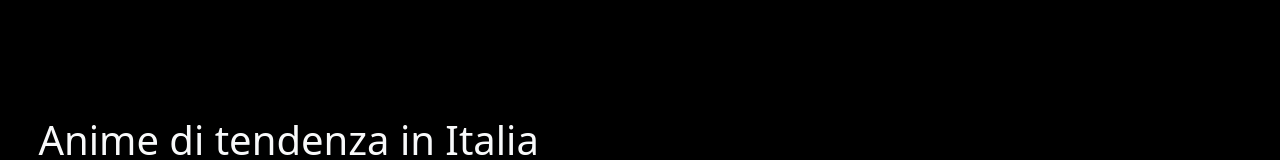
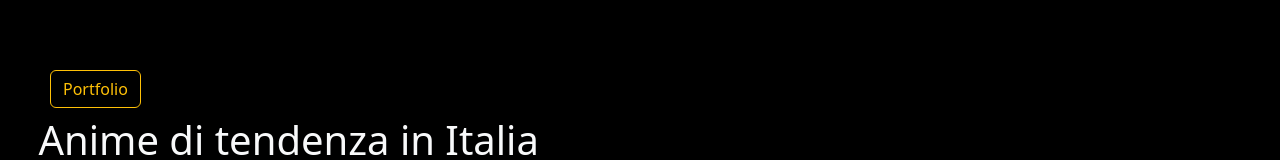
Before and after one commit to Mattia-Giacobelli/react-crunchyroll, a React (Vite) app: page / in a window 1280 px wide. Shown: the part 642-802 px from the top of the page. Built offline with nearby package versions, Linux system fonts and the light colour scheme; no server answers.

Commit message:
add portfolio link

```diff
--- a/src/Layouts/DefaultLayout.jsx
+++ b/src/Layouts/DefaultLayout.jsx
@@ -1,4 +1,4 @@
-import { Outlet } from "react-router-dom";
+import { Link, Outlet } from "react-router-dom";
 import Header from "../Components/Header";
 import Footer from "../Components/Footer";
 
@@ -16,6 +16,8 @@ export default function DefaultLayout() {
 
                 <Outlet />
 
+                <Link className="portfolio btn btn-outline-warning" to={"https://portfolio-supabase.giacobelli-mattia12.workers.dev/projects/4"}>Portfolio</Link>
+
             </main>
 
             <Footer />
--- a/src/Pages/HomePage.jsx
+++ b/src/Pages/HomePage.jsx
@@ -128,7 +128,6 @@ export default function HomePage() {
                 </div>
             </div>
 
-
         </>
     )
 }
--- a/src/index.css
+++ b/src/index.css
@@ -141,6 +141,8 @@ main {
 
   min-height: 80vh;
   background-color: black;
+
+  position: relative;
 
   .jumbo {
 
@@ -457,6 +459,14 @@ main {
     }
   }
 
+  .portfolio {
+
+    position: fixed;
+    left: 50px;
+    bottom: 50px;
+
+  }
+
 }
 
 
```
